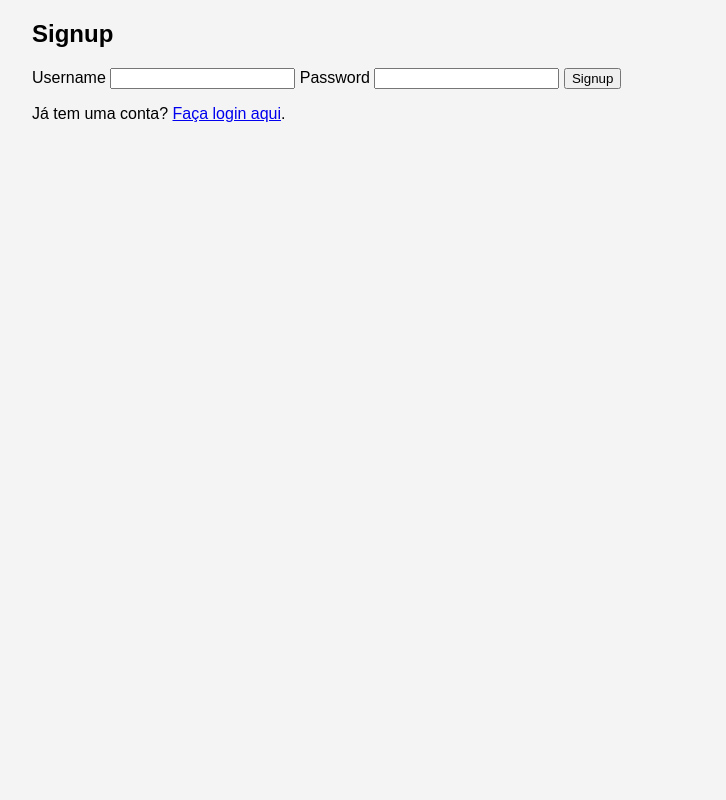
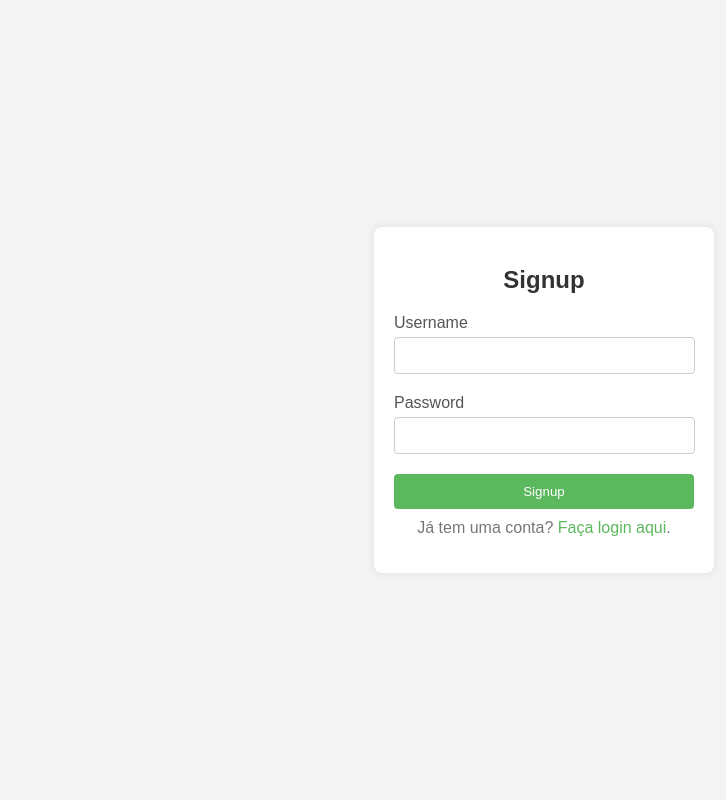
Before and after one commit to thierryarauj0/blog_thierry, a Flask app: page /signup in a window 1280 px wide. Shown: the whole page, without its empty margins (96-822 px from the left). Run offline with Flask 3, Linux system fonts and the light colour scheme.

Commit message:
cadastro

```diff
--- a/templates/signup.html
+++ b/templates/signup.html
@@ -6,17 +6,18 @@
     <link rel="stylesheet" href="{{ url_for('static', filename='style.css') }}">
 </head>
 <body>
-    <div class="container">
+    <div class="auth-wrapper">
+        <div class="auth-container">
             <h2>Signup</h2>
             <form method="POST">
                 <label for="username">Username</label>
                 <input type="text" id="username" name="username" required>
                 <label for="password">Password</label>
                 <input type="password" id="password" name="password" required>
-
                 <input type="submit" value="Signup">
             </form>
             <p>Já tem uma conta? <a href="{{ url_for('login') }}">Faça login aqui</a>.</p>
         </div>
+    </div>
 </body>
 </html>
```
Lines whose indentation alone changed are shown as unchanged.
